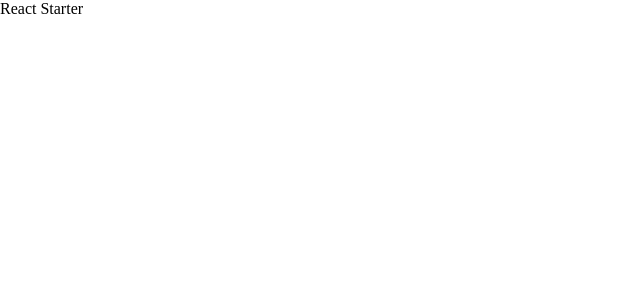
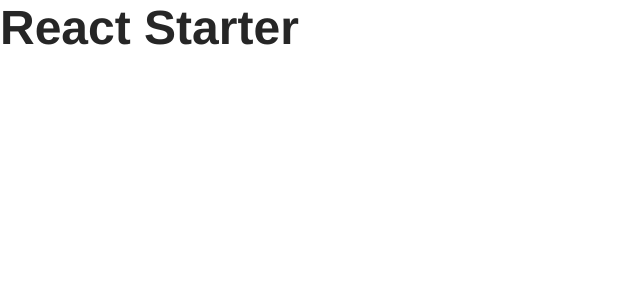
Before and after one commit to georgedoescode/react_starter, a React app: page / in a window 1280 px wide. Shown: the top 300 px of the page, without its empty margins (0-640 px from the left). Built offline with nearby package versions, Linux system fonts and the light colour scheme.

Commit message:
added font smoothing to reset and test title

```diff
--- a/src/app/App.js
+++ b/src/app/App.js
@@ -1,9 +1,16 @@
 import React from 'react';
 import { hot } from 'react-hot-loader/root';
+import styled from 'styled-components';
+
+const Title = styled.h1`
+  font-family: Helvetica, sans-serif;
+  color: rgba(0,0,0,0.85);
+  font-size: 48px;
+`;
 
 const App = () => (
   <div>
-    <p>React Starter</p>
+    <Title>React Starter</Title>
   </div>
 );
 
--- a/src/css/reset.css
+++ b/src/css/reset.css
@@ -19,6 +19,8 @@ html {
 body {
   min-width: 320px;
   overflow-x: hidden;
+  -webkit-font-smoothing: antialiased;
+  -moz-osx-font-smoothing: grayscale;
 }
 
 /* i like this for images */
```
